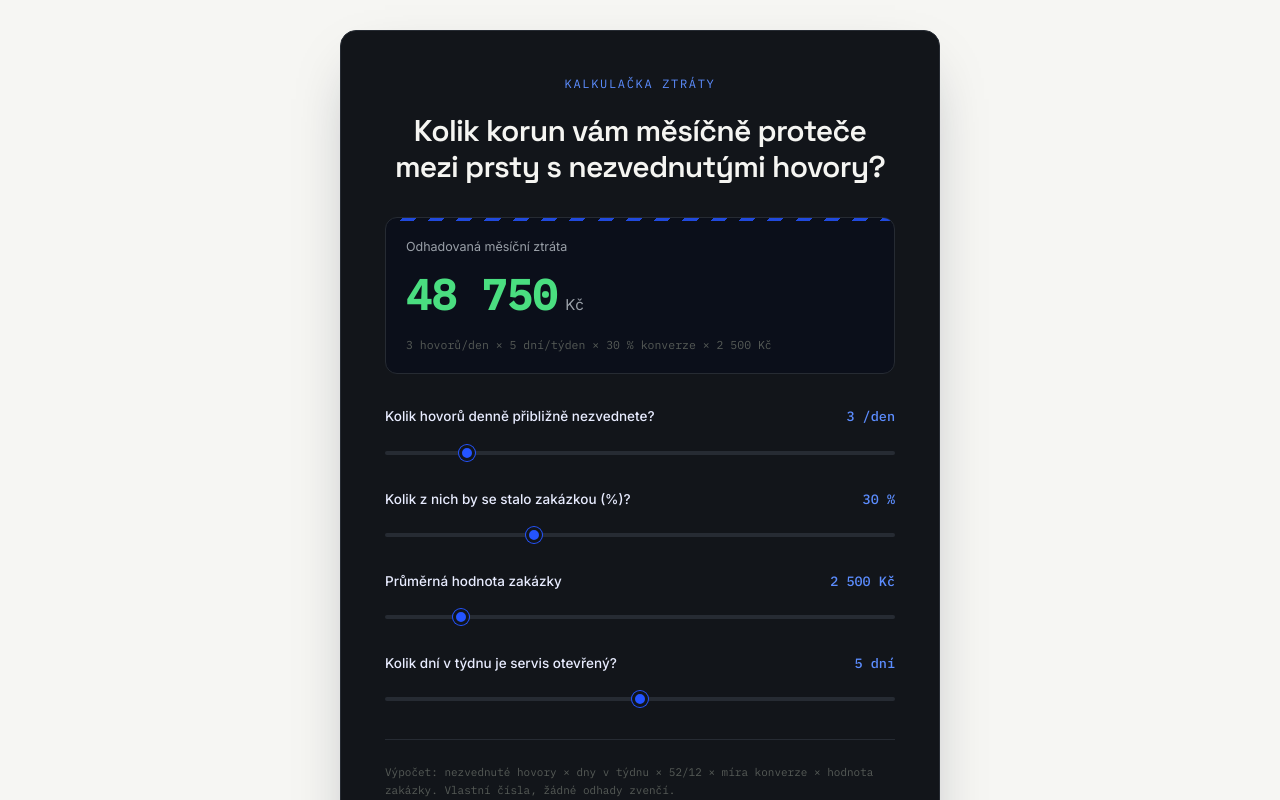
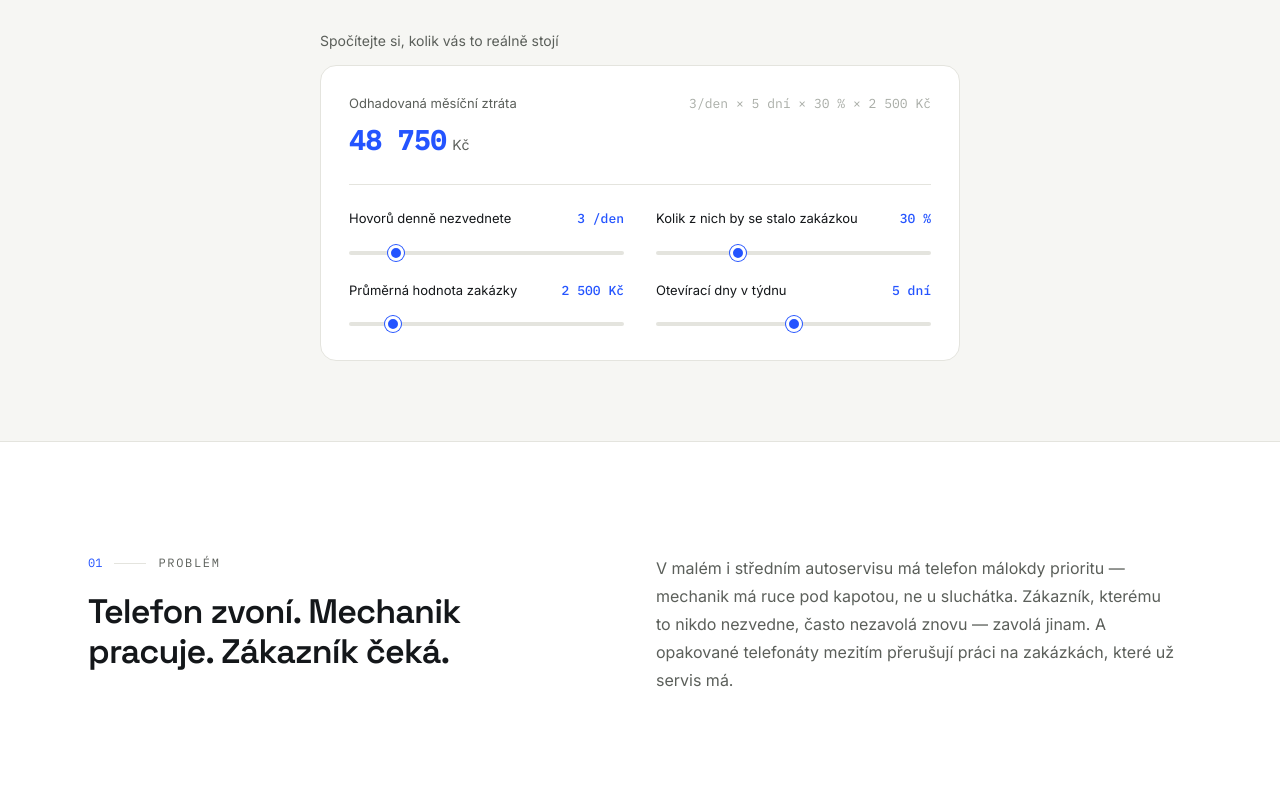
Before and after one commit to horakkleo/r1-ai, a React (Vite) app: page / in a window 1280 px wide. Shown: the part 780-1580 px from the top of the page. Built offline with nearby package versions, Linux system fonts and the light colour scheme.

Commit message:
Update App.jsx

```diff
--- a/App.jsx
+++ b/App.jsx
@@ -208,53 +208,43 @@ function LossCalculator() {
   const monthly = missed * (conv / 100) * value * days * (52 / 12);
 
   const fields = [
-    { key: "missed", label: "Kolik hovorů denně přibližně nezvednete?", value: missed, set: setMissed, min: 0, max: 20, step: 1, suffix: " /den" },
-    { key: "conv", label: "Kolik z nich by se stalo zakázkou (%)?", value: conv, set: setConv, min: 10, max: 80, step: 5, suffix: " %" },
+    { key: "missed", label: "Hovorů denně nezvednete", value: missed, set: setMissed, min: 0, max: 20, step: 1, suffix: " /den" },
+    { key: "conv", label: "Kolik z nich by se stalo zakázkou", value: conv, set: setConv, min: 10, max: 80, step: 5, suffix: " %" },
     { key: "value", label: "Průměrná hodnota zakázky", value: value, set: setValue, min: 500, max: 15000, step: 100, suffix: " Kč", format: true },
-    { key: "days", label: "Kolik dní v týdnu je servis otevřený?", value: days, set: setDays, min: 3, max: 7, step: 1, suffix: " dní" },
+    { key: "days", label: "Otevírací dny v týdnu", value: days, set: setDays, min: 3, max: 7, step: 1, suffix: " dní" },
   ];
 
   return (
-    <div className="rounded-2xl p-8 lg:p-11" style={{ background: DARK, border: `1px solid ${DARK_BORDER}`, boxShadow: "0 24px 60px -24px rgba(15,23,42,0.4)" }}>
-      <div className="text-[12px] tracking-[0.14em] uppercase mb-5 text-center" style={{ fontFamily: "'IBM Plex Mono', monospace", color: "#5C8DFF" }}>
-        Kalkulačka ztráty
+    <div className="rounded-2xl p-6 lg:p-7" style={{ background: "#FFFFFF", border: `1px solid ${BORDER}` }}>
+      <div className="flex items-baseline justify-between gap-4 mb-1.5 flex-wrap">
+        <span className="text-[13px]" style={{ fontFamily: "'Inter', sans-serif", color: INK_SOFT }}>
+          Odhadovaná měsíční ztráta
+        </span>
+        <span className="text-[13px]" style={{ fontFamily: "'IBM Plex Mono', monospace", color: "#A8ACA6" }}>
+          {missed}/den × {days} dní × {conv} % × {fmt(value)} Kč
+        </span>
       </div>
-      <h2 className="text-[26px] lg:text-[30px] leading-[1.2] font-semibold tracking-tight mb-8 text-center" style={{ fontFamily: "'Space Grotesk', sans-serif", color: "#F5F5F2" }}>
-        Kolik korun vám měsíčně proteče mezi prsty s nezvednutými hovory?
-      </h2>
-
-      <div className="rounded-xl px-5 py-5 mb-8 relative overflow-hidden" style={{ background: "#0B0F1A", border: `1px solid ${DARK_BORDER}` }}>
-        <span
-          className="absolute top-0 left-0 right-0 h-[3px]"
-          style={{ background: `repeating-linear-gradient(-45deg, ${ACCENT} 0px, ${ACCENT} 10px, transparent 10px, transparent 20px)`, opacity: 0.85 }}
-        />
-        <div className="text-[12.5px] mb-1.5" style={{ color: DARK_TEXT_SOFT, fontFamily: "'Inter', sans-serif" }}>
-          Odhadovaná měsíční ztráta
-        </div>
-        <div className="flex items-baseline">
-          <span className="text-[38px] lg:text-[42px] font-semibold tabular-nums" style={{ fontFamily: "'IBM Plex Mono', monospace", color: "#4ADE80" }}>
+      <div className="flex items-baseline mb-6 pb-6" style={{ borderBottom: `1px solid ${BORDER}` }}>
+        <span className="text-[27px] font-semibold tabular-nums" style={{ fontFamily: "'IBM Plex Mono', monospace", color: ACCENT }}>
           {fmt(monthly)}
         </span>
-          <span className="text-[15px] ml-2" style={{ color: DARK_TEXT_SOFT, fontFamily: "'Inter', sans-serif" }}>Kč</span>
-        </div>
-        <div className="text-[11.5px] mt-2.5" style={{ color: "#565B57", fontFamily: "'IBM Plex Mono', monospace" }}>
-          {missed} hovorů/den × {days} dní/týden × {conv} % konverze × {fmt(value)} Kč
-        </div>
+        <span className="text-[14px] ml-1.5" style={{ color: INK_SOFT, fontFamily: "'Inter', sans-serif" }}>Kč</span>
       </div>
 
+      <div className="grid sm:grid-cols-2 gap-x-8 gap-y-5">
         {fields.map((f) => (
-        <div className="mb-7 last:mb-0" key={f.key}>
-          <div className="flex items-center justify-between mb-2.5 gap-4">
-            <label className="text-[13.5px] font-medium" style={{ fontFamily: "'Inter', sans-serif", color: "#E8ECFF" }}>
+          <div key={f.key}>
+            <div className="flex items-center justify-between mb-2 gap-3">
+              <label className="text-[13px]" style={{ fontFamily: "'Inter', sans-serif", color: INK }}>
                 {f.label}
               </label>
-            <span className="text-[13.5px] font-medium tabular-nums flex-none" style={{ fontFamily: "'IBM Plex Mono', monospace", color: "#5C8DFF" }}>
+              <span className="text-[13px] font-medium tabular-nums flex-none" style={{ fontFamily: "'IBM Plex Mono', monospace", color: ACCENT }}>
                 {f.format ? fmt(f.value) : f.value}{f.suffix}
               </span>
             </div>
             <input
               type="range"
-            className="r1-range r1-range-dark"
+              className="r1-range"
               min={f.min}
               max={f.max}
               step={f.step}
@@ -263,21 +253,6 @@ function LossCalculator() {
             />
           </div>
         ))}
-
-      <p
-        className="text-[11px] mt-8 pt-6 leading-relaxed"
-        style={{ borderTop: `1px solid ${DARK_BORDER}`, color: "#565B57", fontFamily: "'IBM Plex Mono', monospace" }}
-      >
-        Výpočet: nezvednuté hovory × dny v týdnu × 52/12 × míra konverze × hodnota zakázky. Vlastní čísla, žádné odhady zvenčí.
-      </p>
-
-      <div className="rounded-xl mt-8 p-5" style={{ background: "#171B22", border: `1px solid ${DARK_BORDER}` }}>
-        <strong className="block text-[14.5px] mb-1.5" style={{ fontFamily: "'Space Grotesk', sans-serif", color: "#5C8DFF" }}>
-          Tohle není odhad z prstu.
-        </strong>
-        <p className="text-[13.5px] leading-relaxed" style={{ color: DARK_TEXT_SOFT, fontFamily: "'Inter', sans-serif" }}>
-          Je to počet se svými vlastními čísly. AI recepční R1 AI zvedne tyhle hovory za vás, i když jste u auta — první měsíc na zkoušku.
-        </p>
       </div>
     </div>
   );
@@ -454,10 +429,13 @@ export default function R1Landing() {
       </section>
 
       {/* KALKULAČKA (hned pod hero) */}
-      <section id="kalkulacka" className="pb-20 lg:pb-28">
+      <section id="kalkulacka" className="pb-16 lg:pb-20">
         <div className="max-w-[1200px] mx-auto px-6 lg:px-12">
           <Reveal>
-            <div className="max-w-[600px] mx-auto">
+            <div className="max-w-[640px] mx-auto">
+              <p className="text-[14px] mb-3.5" style={{ fontFamily: "'Inter', sans-serif", color: INK_SOFT }}>
+                Spočítejte si, kolik vás to reálně stojí
+              </p>
               <LossCalculator />
             </div>
           </Reveal>
```
Lines whose indentation alone changed are shown as unchanged.
